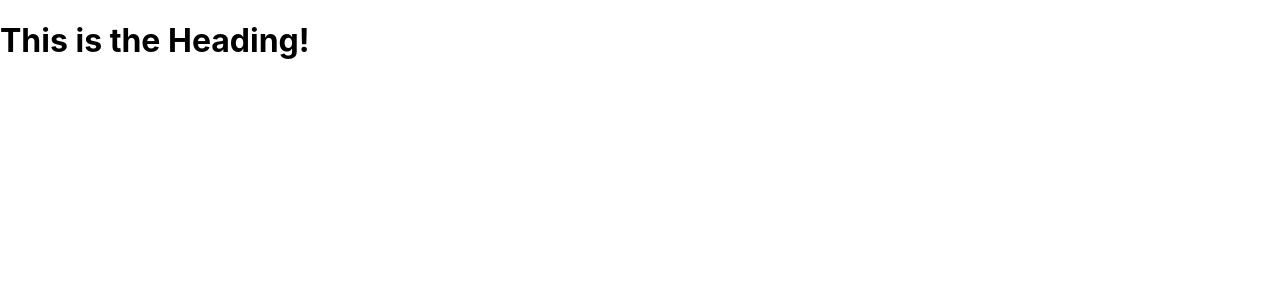
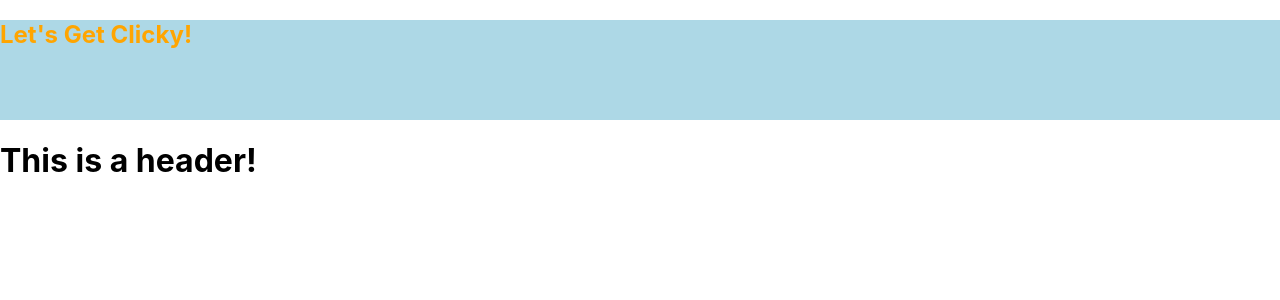
Before and after one commit to bmdito/clickyApp, a React (Create React App) app in the folder get_clicky/: page / in a window 1280 px wide. Shown: the top 300 px of the page. Built offline with nearby package versions, Linux system fonts and the light colour scheme.

Commit message:
Nav component Added

```diff
--- a/get_clicky/src/App.js
+++ b/get_clicky/src/App.js
@@ -1,4 +1,5 @@
 import React from 'react';
+import Nav from "./components/Nav";
 import logo from './logo.svg';
 import './App.css';
 
@@ -6,7 +7,8 @@ function App() {
   return (
 
       <>
-        <h1>This is the Heading!</h1>
+        <Nav />
+        <h1>This is a header!</h1>
       </>
 
   );
--- /dev/null
+++ b/get_clicky/src/components/Nav/index.js
@@ -0,0 +1,18 @@
+import React, {Component} from "react";
+import "./style.css"
+
+class Nav extends Component {
+
+    render(){
+
+        return (
+            <>
+                <nav className="navStyle">
+                    <h1>Let's Get Clicky!</h1>
+                </nav>
+            </>
+        )
+    }
+}
+
+export default Nav;
--- /dev/null
+++ b/get_clicky/src/components/Nav/style.css
@@ -0,0 +1,6 @@
+
+.navStyle {
+    background-color:lightBlue;
+    color:orange;
+    height:100px
+}
```
Also changed, not shown: get_clicky/src/components/nav.js (deleted).
